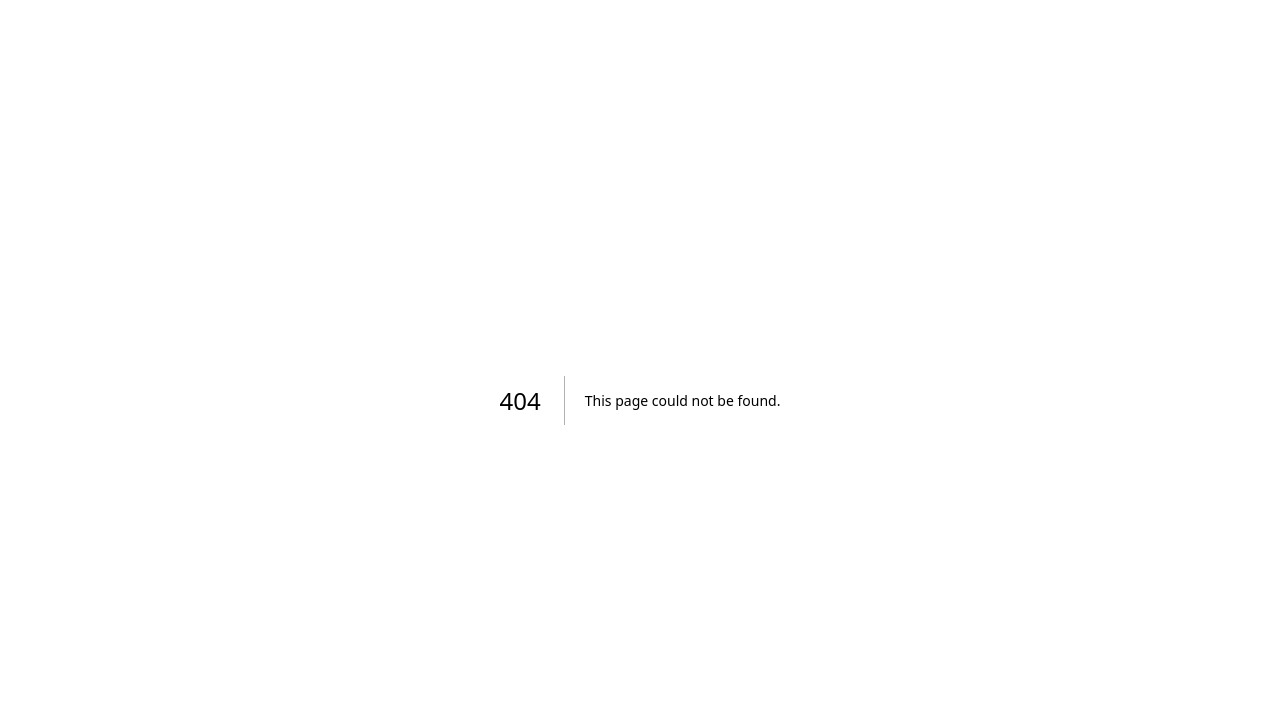
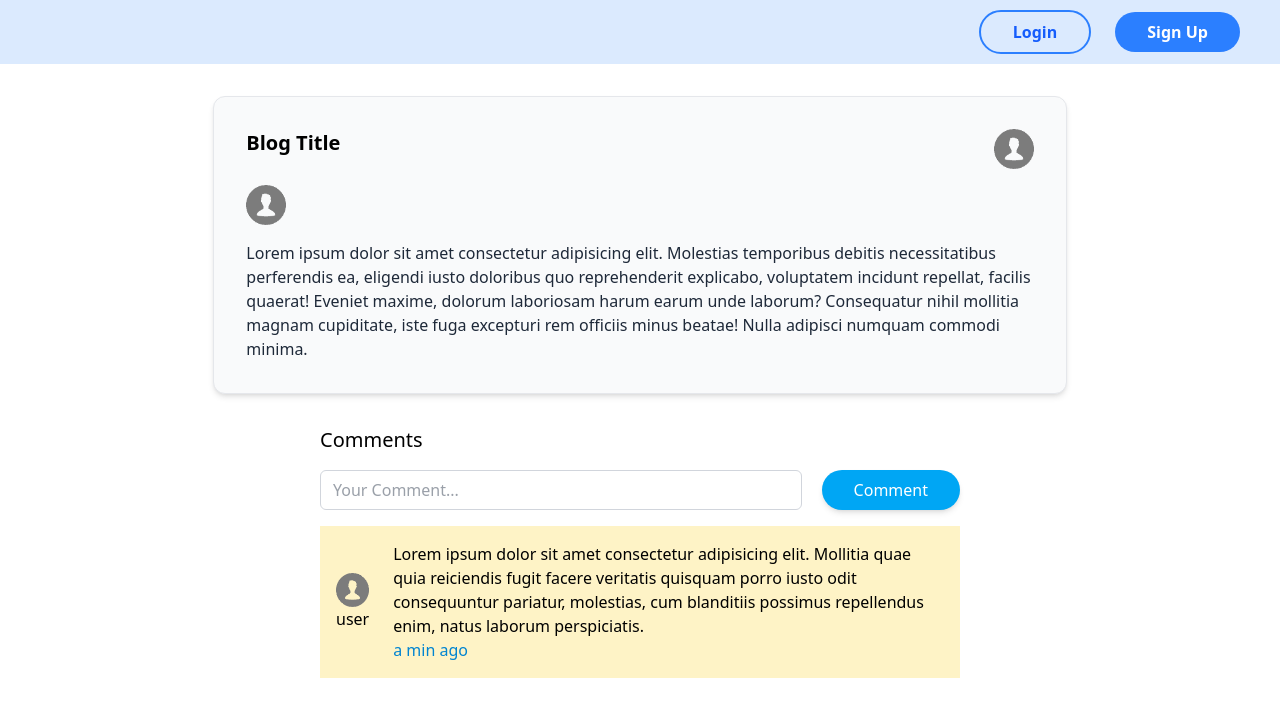
Before and after one commit to takanorishinagawa/teamdev_20, a Next.js app: page /article/1 in a window 1280 px wide. Before the commit this address had no page. Shown: the top 716 px of the page. Built offline with nearby package versions, Linux system fonts and the light colour scheme.

Commit message:
記事詳細ページを追加

```diff
--- /dev/null
+++ b/src/app/article/[id]/page.tsx
@@ -0,0 +1,81 @@
+import Header from "@/app/components/header/Header";
+import Button from "@/app/components/button/Button";
+import Image from "next/image";
+
+export default function page() {
+  return (
+    <>
+      <Header />
+      {/* 記事エリア */}
+      <div className="mx-auto my-8 w-2/3 space-y-4 rounded-xl border border-gray-200 bg-gray-50 p-8 shadow-md">
+        {/* タイトルとユーザーアイコン */}
+        <div className="flex justify-between">
+          <h1 className="text-xl font-bold">Blog Title</h1>
+          <div>
+            <Image
+              src="/icon/articleDetail/user-image.png"
+              alt="ユーザーアイコン"
+              width={40}
+              height={40}
+            />
+          </div>
+        </div>
+        {/* 記事画像 */}
+        <div>
+          <Image
+            src="/icon/articleDetail/user-image.png"
+            alt="投稿画像"
+            width={40}
+            height={40}
+          />
+        </div>
+        {/* 本文 */}
+        <p className="text-gray-800">
+          Lorem ipsum dolor sit amet consectetur adipisicing elit. Molestias
+          temporibus debitis necessitatibus perferendis ea, eligendi iusto
+          doloribus quo reprehenderit explicabo, voluptatem incidunt repellat,
+          facilis quaerat! Eveniet maxime, dolorum laboriosam harum earum unde
+          laborum? Consequatur nihil mollitia magnam cupiditate, iste fuga
+          excepturi rem officiis minus beatae! Nulla adipisci numquam commodi
+          minima.
+        </p>
+      </div>
+      {/* 記事エリア end */}
+
+      {/* コメントエリア */}
+      <div className="mx-auto my-8 w-1/2 space-y-4">
+        <h2 className="text-xl">Comments</h2>
+        {/* 入力欄 */}
+        <div className="flex justify-between">
+          <input
+            type="text"
+            placeholder="Your Comment..."
+            className="mr-5 w-full rounded-md border border-gray-300 px-3 text-gray-700 focus:ring-1 focus:ring-blue-400 focus:outline-none"
+          />
+          <Button size="sm">Comment</Button>
+        </div>
+        {/* コメント一覧 */}
+        <div className="flex items-center justify-between space-x-6 bg-amber-100 p-4">
+          <div>
+            <Image
+              src="/icon/articleDetail/user-image.png"
+              alt="ユーザーアイコン"
+              width={60}
+              height={60}
+            />
+            <p>user</p>
+          </div>
+          <div className="">
+            <p>
+              Lorem ipsum dolor sit amet consectetur adipisicing elit. Mollitia
+              quae quia reiciendis fugit facere veritatis quisquam porro iusto
+              odit consequuntur pariatur, molestias, cum blanditiis possimus
+              repellendus enim, natus laborum perspiciatis.
+            </p>
+            <p className="text-sky-600">a min ago</p>
+          </div>
+        </div>
+      </div>
+    </>
+  );
+}
```
Also changed, not shown: public/icon/articleDetail/user-image.png (added).
